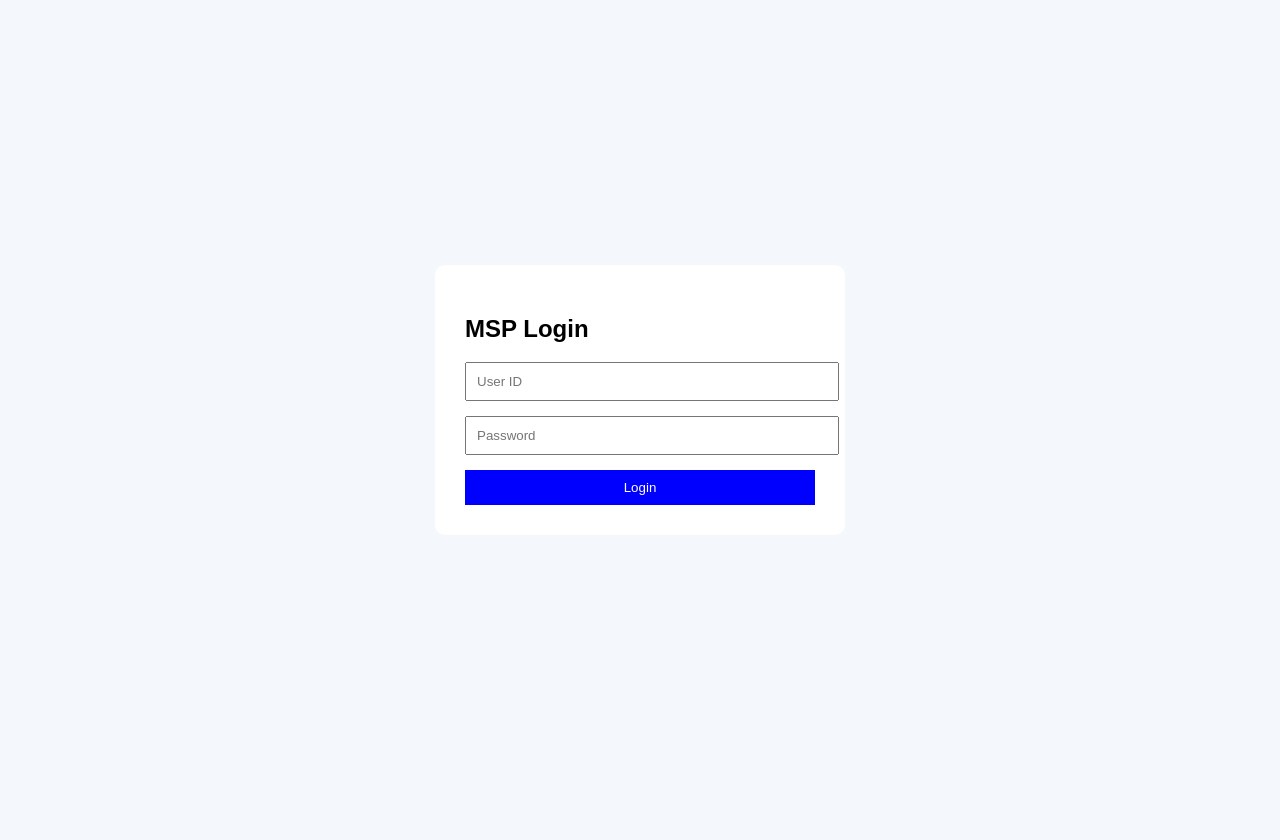
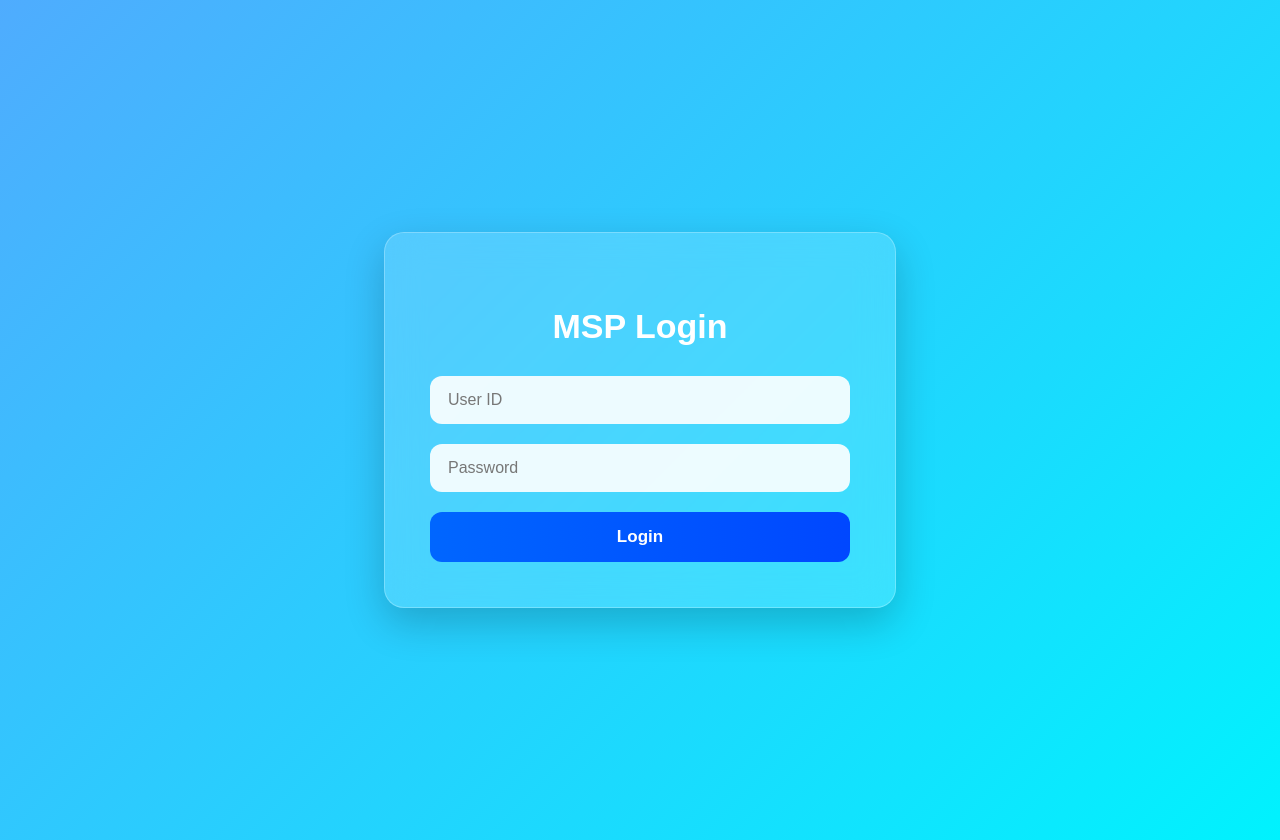
Before and after one commit to Sachin-840480/uparjan, a React (Create React App) app in the folder uparjan_frontend/: page /msp/login in a window 1280 px wide. Before the commit the page ends 800 px from the top, so only its background shows below. Built offline with nearby package versions, Linux system fonts and the light colour scheme.

Commit message:
Framer registartion imp

```diff
--- a/uparjan_frontend/src/auth/components/Login.css
+++ b/uparjan_frontend/src/auth/components/Login.css
@@ -1,27 +1,129 @@
+/* Background */
+
 .login-container {
   min-height: 100vh;
   display: flex;
   justify-content: center;
   align-items: center;
+
+  background: linear-gradient(135deg, #4facfe 0%, #00f2fe 100%);
+  padding: 20px;
 }
 
+/* Login Card */
+
 .login-card {
-  width: 350px;
-  background: white;
-  padding: 30px;
-  border-radius: 10px;
+  width: 420px;
+  padding: 45px;
+
+  background: rgba(255, 255, 255, 0.15);
+  backdrop-filter: blur(18px);
+  -webkit-backdrop-filter: blur(18px);
+
+  border-radius: 20px;
+
+  border: 1px solid rgba(255, 255, 255, 0.25);
+
+  box-shadow: 0 15px 40px rgba(0, 0, 0, 0.2);
+
+  transition: 0.3s ease;
 }
+
+.login-card:hover {
+  transform: translateY(-5px);
+}
+
+/* Heading */
+
+.login-card h2 {
+  text-align: center;
+  margin-bottom: 30px;
+
+  color: white;
+
+  font-size: 34px;
+  font-weight: 700;
+}
+
+/* Form */
+
+.login-card form {
+  display: flex;
+  flex-direction: column;
+}
+
+/* Inputs */
 
 .login-input {
   width: 100%;
-  padding: 10px;
-  margin-bottom: 15px;
+  padding: 15px 18px;
+  margin-bottom: 20px;
+
+  border-radius: 12px;
+  border: none;
+
+  outline: none;
+
+  font-size: 16px;
+
+  background: rgba(255, 255, 255, 0.9);
+
+  transition: all 0.3s ease;
+
+  box-sizing: border-box;
 }
+
+.login-input::placeholder {
+  color: #777;
+}
+
+.login-input:focus {
+  background: white;
+  box-shadow: 0 0 12px rgba(0, 123, 255, 0.35);
+}
+
+/* Button */
 
 .login-button {
   width: 100%;
-  padding: 10px;
-  background: blue;
+  padding: 15px;
+
+  border: none;
+  border-radius: 12px;
+
+  background: linear-gradient(90deg, #0066ff, #0047ff);
+
   color: white;
-  border: none;
+
+  font-size: 17px;
+  font-weight: 600;
+
+  cursor: pointer;
+
+  transition: 0.3s ease;
 }
+
+.login-button:hover {
+  transform: translateY(-2px);
+
+  background: linear-gradient(90deg, #0055dd, #0033cc);
+
+  box-shadow: 0 10px 25px rgba(0, 80, 255, 0.35);
+}
+
+.login-button:active {
+  transform: scale(0.98);
+}
+
+/* Responsive */
+
+@media (max-width: 480px) {
+  .login-card {
+    width: 100%;
+    padding: 30px;
+  }
+
+  .login-card h2 {
+    font-size: 28px;
+  }
+}
--- a/uparjan_frontend/src/auth/pages/FarmerLogin.jsx
+++ b/uparjan_frontend/src/auth/pages/FarmerLogin.jsx
@@ -3,12 +3,7 @@ import LoginForm from "../components/LoginForm";
 import useLogin from "../hooks/useLogin";
 
 export default function FarmerLogin() {
-
-  const {
-    formData,
-    handleChange,
-    handleSubmit,
-  } = useLogin("FARMER");
+  const { formData, handleChange, handleSubmit } = useLogin("FARMER");
 
   return (
     <LoginForm
--- a/uparjan_frontend/src/dashboard/components/Navbar.jsx
+++ b/uparjan_frontend/src/dashboard/components/Navbar.jsx
@@ -3,29 +3,17 @@ import "./Dashboard.css";
 export default function Navbar() {
   return (
     <div className="navbar">
-
       <a href="/">Home</a>
 
-      <a href="/farmer/login">
-        Farmer Login
-      </a>
+      <a href="/farmer/login">Farmer Login</a>
 
-      <a href="/officer/login">
-        Officer Login
-      </a>
+      <a href="/officer/login">Officer Login</a>
 
-      <a href="/msp/login">
-        MSP Login
-      </a>
+      <a href="/msp/login">MSP Login</a>
 
-      <a href="/miller/login">
-        Miller Login
-      </a>
+      <a href="/miller/login">Miller Login</a>
 
-      <a href="/">
-        Farmer Registration
-      </a>
-
+      <a href="/farmer/registration">Farmer Registration</a>
     </div>
   );
 }
--- a/uparjan_frontend/src/dashboard/pages/Dashboard.jsx
+++ b/uparjan_frontend/src/dashboard/pages/Dashboard.jsx
@@ -1,52 +1,35 @@
-import Header from
-"../components/Header";
+import Header from "../components/Header";
 
-import Navbar from
-"../components/Navbar";
+import Navbar from "../components/Navbar";
 
-import DashboardGrid from
-"../components/DashboardGrid";
+import DashboardGrid from "../components/DashboardGrid";
 
-import DashboardChart from
-"../components/DashboardChart";
+import DashboardChart from "../components/DashboardChart";
 
-import DashboardTable from
-"../components/DashboardTable";
+import DashboardTable from "../components/DashboardTable";
 
 import "../components/Dashboard.css";
 
 export default function Dashboard() {
-
   return (
     <div className="dashboard-page">
-
       <Header />
 
       <Navbar />
 
       <div className="welcome-banner">
+        <h2>Welcome to e-Uparjan Portal</h2>
 
-        <h2>
-          Welcome to e-Uparjan Portal
-        </h2>
-
-        <p>
-          Modern Procurement Management
-          System
-        </p>
-
+        <p>Modern Procurement Management System</p>
       </div>
 
       <DashboardGrid />
 
       <div className="dashboard-content">
-
         <DashboardChart />
 
         <DashboardTable />
-
       </div>
-
     </div>
   );
 }
--- a/uparjan_frontend/src/modules/farmer/pages/FarmerRegistration.jsx
+++ b/uparjan_frontend/src/modules/farmer/pages/FarmerRegistration.jsx
@@ -1,18 +1,10 @@
-import FarmerForm from
-"../components/FarmerForm";
+import FarmerForm from "../components/FarmerForm";
 
-import useFarmerRegistration from
-"../hooks/useFarmerRegistration";
+import useFarmerRegistration from "../hooks/useFarmerRegistration";
 
 export default function FarmerRegistration() {
-
-  const {
-    districts,
-    mspList,
-    formData,
-    handleChange,
-    handleSubmit,
-  } = useFarmerRegistration();
+  const { districts, mspList, formData, handleChange, handleSubmit } =
+    useFarmerRegistration();
 
   return (
     <FarmerForm
```
Also changed, not shown: uparjan_frontend/src/modules/farmer/components/FarmerForm.jsx (+4 -16 lines), uparjan_frontend/src/modules/farmer/hooks/useFarmerRegistration.js (+10 -25 lines), uparjan_frontend/src/logo.svg (deleted).
